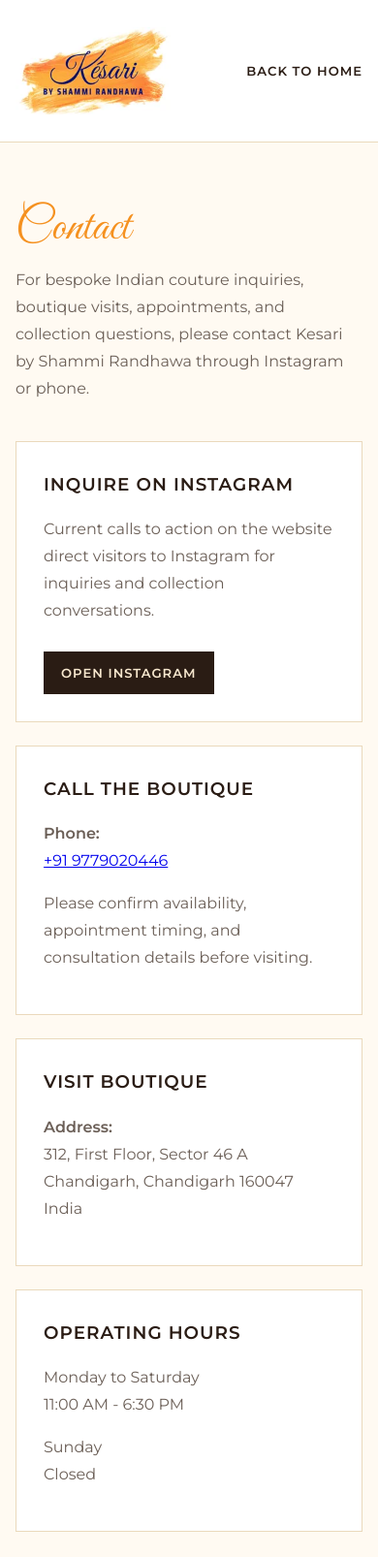
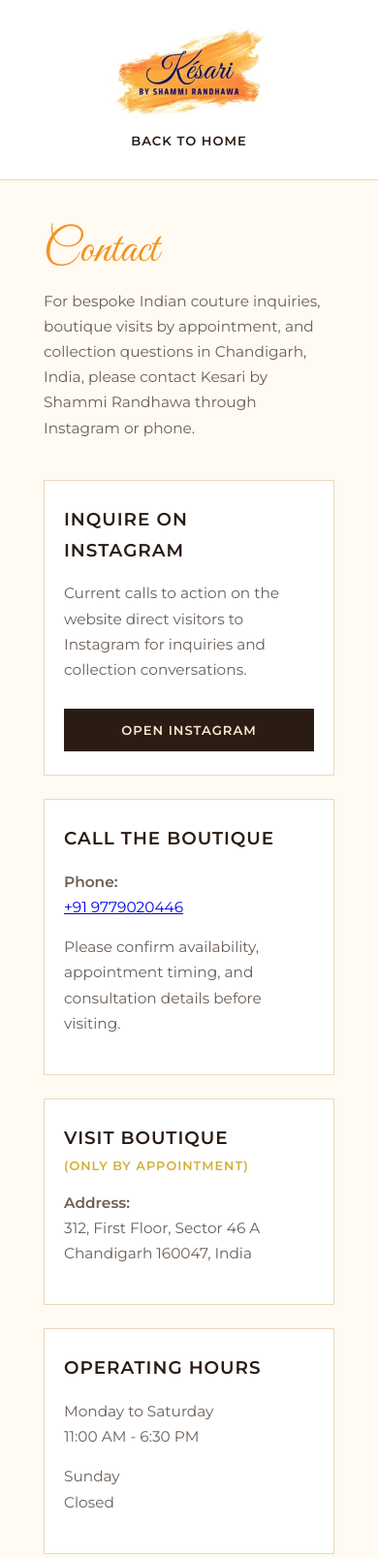
Before and after one commit to crusaderjatt-ship-it/kesaribyshammirandhawa, a website: page contact.html in a window 390 px wide. Shown: the top 1606 px of the page at 97% size. Drawn offline with Linux system fonts and the light colour scheme.

Commit message:
Improve information page SEO and responsiveness

```diff
--- a/contact.html
+++ b/contact.html
@@ -4,11 +4,11 @@
     <meta charset="UTF-8">
     <meta name="viewport" content="width=device-width, initial-scale=1.0">
     <title>Contact | Kesari by Shammi Randhawa</title>
-    <meta name="description" content="Contact Kesari by Shammi Randhawa for bespoke Indian couture inquiries, boutique visits, operating hours, and Instagram inquiries.">
+    <meta name="description" content="Contact Kesari by Shammi Randhawa in Chandigarh, India for bespoke Indian couture inquiries, appointment-only boutique visits, operating hours, and Instagram inquiries.">
     <meta name="robots" content="index, follow">
     <link rel="canonical" href="https://www.kesaribyshammirandhawa.com/contact.html">
     <meta property="og:title" content="Contact | Kesari by Shammi Randhawa">
-    <meta property="og:description" content="Visit Kesari by Shammi Randhawa in Sector 46 A, Chandigarh or inquire on Instagram.">
+    <meta property="og:description" content="Visit Kesari by Shammi Randhawa in Sector 46 A, Chandigarh, India by appointment or inquire on Instagram.">
     <meta property="og:url" content="https://www.kesaribyshammirandhawa.com/contact.html">
     <meta property="og:type" content="website">
     <meta name="twitter:card" content="summary">
@@ -58,17 +58,18 @@
     <style>
         :root { --orange:#F59120; --gold:#D4AF37; --cream:#F7E7CE; --dark:#2A1C14; --muted:#6b5f57; --line:#ead9bc; --font-heading:'Great Vibes', cursive; --font-body:'Montserrat', sans-serif; }
         * { box-sizing: border-box; }
-        body { margin: 0; font-family: var(--font-body); color: var(--dark); background: #fffaf2; line-height: 1.75; }
-        .container { width: min(960px, calc(100% - 32px)); margin: 0 auto; }
+        body { margin: 0; font-family: var(--font-body); color: var(--dark); background: #fffaf2; line-height: 1.75; overflow-x: hidden; }
+        .container { width: min(960px, calc(100% - 32px)); margin: 0 auto; min-width: 0; overflow-wrap: break-word; }
         header { padding: 28px 0; background: #fff; border-bottom: 1px solid var(--line); }
-        .brand { display: flex; align-items: center; justify-content: space-between; gap: 24px; }
+        .brand { display: flex; align-items: center; justify-content: space-between; flex-wrap: wrap; gap: 16px 24px; }
         .brand a { color: var(--dark); text-decoration: none; font-weight: 600; letter-spacing: 1px; text-transform: uppercase; font-size: 0.82rem; }
         .brand-logo { display: inline-flex; align-items: center; }
         .brand-logo img { width: 160px; height: auto; display: block; }
         main { padding: 64px 0; }
         h1 { font-family: var(--font-heading); color: var(--orange); font-size: clamp(3rem, 9vw, 5.5rem); line-height: 1; font-weight: 400; margin: 0 0 16px; }
         h2 { margin: 0 0 12px; font-size: 1.15rem; letter-spacing: 1px; text-transform: uppercase; }
-        p, li { color: var(--muted); }
+        p, li { color: var(--muted); overflow-wrap: break-word; }
+        .appointment-note { display: block; margin-top: 0.25rem; color: var(--gold); font-size: 0.8rem; line-height: 1.4; }
         .grid { display: grid; grid-template-columns: repeat(2, minmax(0, 1fr)); gap: 24px; margin-top: 40px; }
         .panel { background: #fff; border: 1px solid var(--line); padding: 28px; }
         .button { display: inline-flex; margin-top: 12px; min-height: 44px; align-items: center; justify-content: center; padding: 0 18px; background: var(--dark); color: var(--cream); text-decoration: none; text-transform: uppercase; letter-spacing: 1px; font-size: 0.82rem; font-weight: 600; }
@@ -76,6 +77,15 @@
         footer a { color: var(--cream); }
         .footer-links { display: flex; flex-wrap: wrap; gap: 16px; margin-top: 8px; }
         @media (max-width: 760px) { .grid { grid-template-columns: 1fr; } }
+        @media (max-width: 560px) { .container { width: min(300px, calc(100% - 72px)); } }
+        @media (max-width: 560px) {
+            .brand { justify-content: center; text-align: center; }
+            .brand a:last-child { width: 100%; }
+            main { padding: 48px 0; }
+            p, li { font-size: 0.96rem; line-height: 1.7; }
+            .panel { padding: 24px 20px; }
+            .button { width: 100%; }
+        }
     </style>
 </head>
 <body>
@@ -90,7 +100,7 @@
 
     <main class="container">
         <h1>Contact</h1>
-        <p>For bespoke Indian couture inquiries, boutique visits, appointments, and collection questions, please contact Kesari by Shammi Randhawa through Instagram or phone.</p>
+        <p>For bespoke Indian couture inquiries, boutique visits by appointment, and collection questions in Chandigarh, India, please contact Kesari by Shammi Randhawa through Instagram or phone.</p>
 
         <div class="grid">
             <section class="panel">
@@ -106,8 +116,8 @@
             </section>
 
             <section class="panel">
-                <h2>Visit Boutique</h2>
-                <p><strong>Address:</strong><br>312, First Floor, Sector 46 A<br>Chandigarh, Chandigarh 160047<br>India</p>
+                <h2>Visit Boutique <span class="appointment-note">(Only by Appointment)</span></h2>
+                <p><strong>Address:</strong><br>312, First Floor, Sector 46 A<br>Chandigarh 160047, India</p>
             </section>
 
             <section class="panel">
```
Also changed, not shown: index.html (+12 -4 lines), privacy-policy.html (+12 -5 lines), terms-and-conditions.html (+13 -6 lines).
